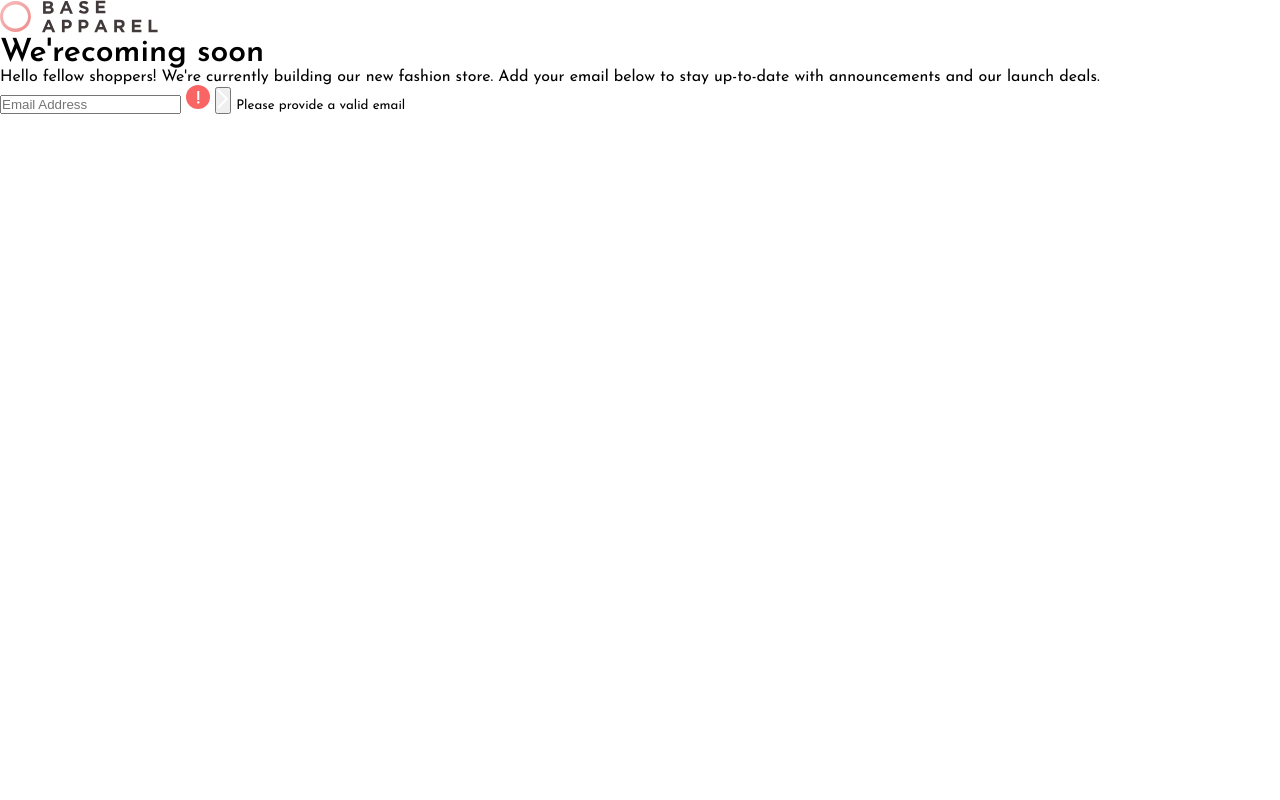
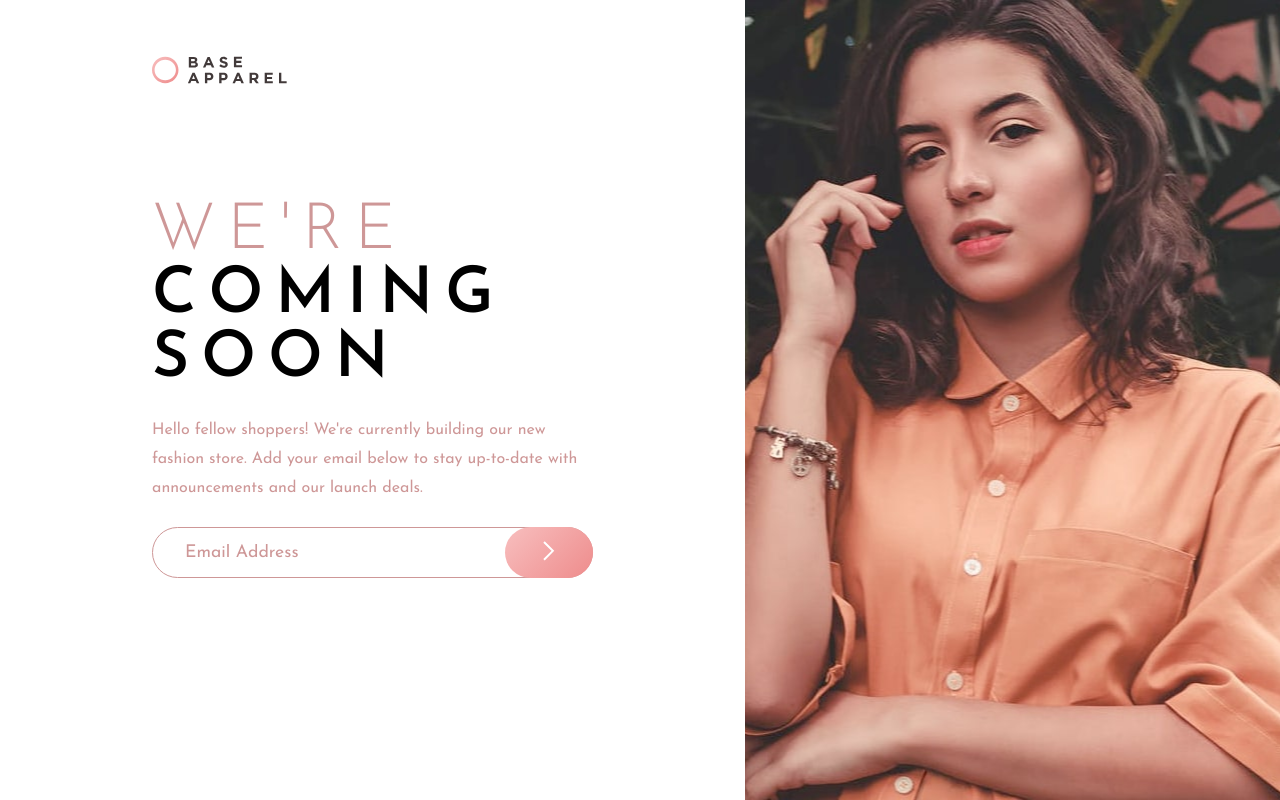
Before and after one commit to uddiptagogoi2000/Base-Apparel-coming-soon-page, a plain HTML site: page index.html in a window 1280 px wide. Drawn offline with Linux system fonts and the light colour scheme.

Commit message:
add styles for desktop version

```diff
--- a/css/style.css
+++ b/css/style.css
@@ -6,7 +6,7 @@
   --soft-red: hsl(0, 93%, 68%);
   --dark-grayish-red: hsl(0, 6%, 24%);
   /* gradients */
-  --gradient-one: linear-gradient(135deg, hsl(0, 0%, 100%), hsl(0, 100%, 98%));
+  --gradient-one: linear-gradient(135deg, hsl(0, 0%, 100%), hsl(0, 100%, 98));
   --gradient-two: linear-gradient(135deg, hsl(0, 80%, 86%), hsl(0, 74%, 74%));
 }
 
@@ -19,3 +19,126 @@
 body {
   font-family: "Josefin Sans", sans-serif;
 }
+
+.container {
+  min-height: 100vh;
+  display: flex;
+  background-image: var(--gradient-one);
+}
+
+.right {
+  background: url("../images/hero-desktop.jpg") no-repeat center center/cover;
+  flex: 1;
+  flex-basis: 50%;
+}
+
+.left {
+  flex: 2;
+  flex-basis: 50%;
+  padding: 3.5rem;
+  margin: 0 6rem;
+}
+
+.left .logo {
+  width: 135px;
+}
+
+.left h1 {
+  padding: 1rem 0;
+  margin-top: 6rem;
+  font-size: 4rem;
+  font-weight: 600;
+  text-transform: uppercase;
+  letter-spacing: 12px;
+}
+
+.left h1 span {
+  display: inline-block;
+  font-weight: 300;
+  color: var(--desaturated-red);
+}
+
+.left > p {
+  line-height: 1.8;
+  color: var(--desaturated-red);
+  padding: 0.5rem 0;
+  margin-bottom: 1rem;
+}
+
+form input#email {
+  padding: 1rem 2rem;
+  border-radius: 50px;
+  border: 1px solid var(--desaturated-red);
+  width: 100%;
+  margin-bottom: 0.5rem;
+  font-family: "Josefin Sans", sans-serif;
+  font-size: 1.1rem;
+}
+
+input:focus {
+  outline: none;
+}
+
+input::-webkit-input-placeholder {
+  color: var(--desaturated-red) !important;
+}
+
+input:-moz-placeholder {
+  /* Firefox 18- */
+  color: var(--desaturated-red) !important;
+}
+
+input::-moz-placeholder {
+  /* Firefox 19+ */
+  color: var(--desaturated-red) !important;
+}
+
+input:-ms-input-placeholder {
+  color: var(--desaturated-red) !important;
+}
+
+form .form-control {
+  position: relative;
+}
+
+form button {
+  position: absolute;
+  top: 0;
+  right: 0;
+  height: 69%;
+  width: 20%;
+  border-radius: 50px;
+  border: none;
+  background: var(--gradient-two);
+  cursor: pointer;
+  transition: all 100ms ease-in-out;
+}
+
+form button:hover {
+  background: linear-gradient(135deg, hsl(0, 80%, 86%), hsl(0, 47%, 85%));
+  box-shadow: 0 5px 20px rgba(0, 0, 0, 0.5);
+}
+
+/* show error */
+
+.form-control img#error-icon {
+  position: absolute;
+  top: 13px;
+  right: 100px;
+  visibility: hidden;
+}
+
+.form-control #error-text {
+  margin-left: 2rem;
+  color: var(--soft-red);
+  visibility: hidden;
+}
+
+.form-control.error #error-text,
+.form-control.error img#error-icon {
+  visibility: visible;
+}
+
+.form-control.error input#email {
+  border: 2px solid var(--soft-red);
+}
```
